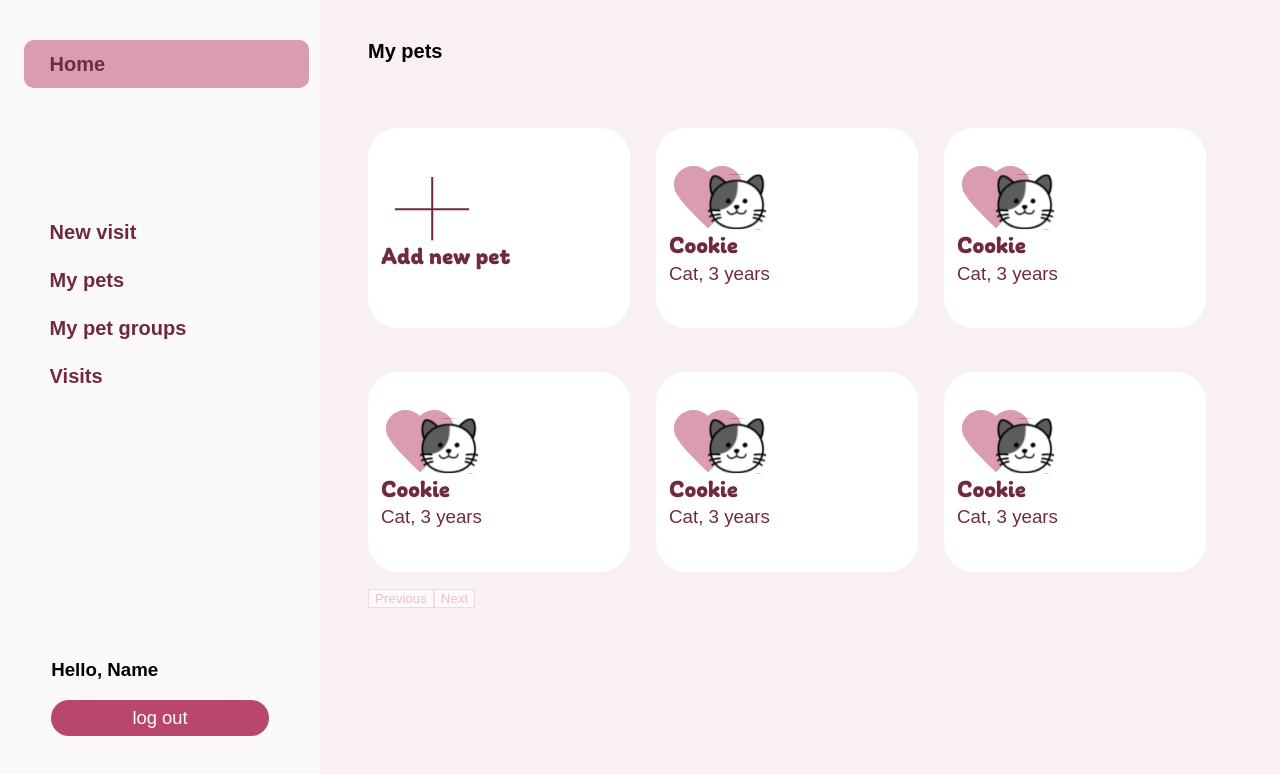
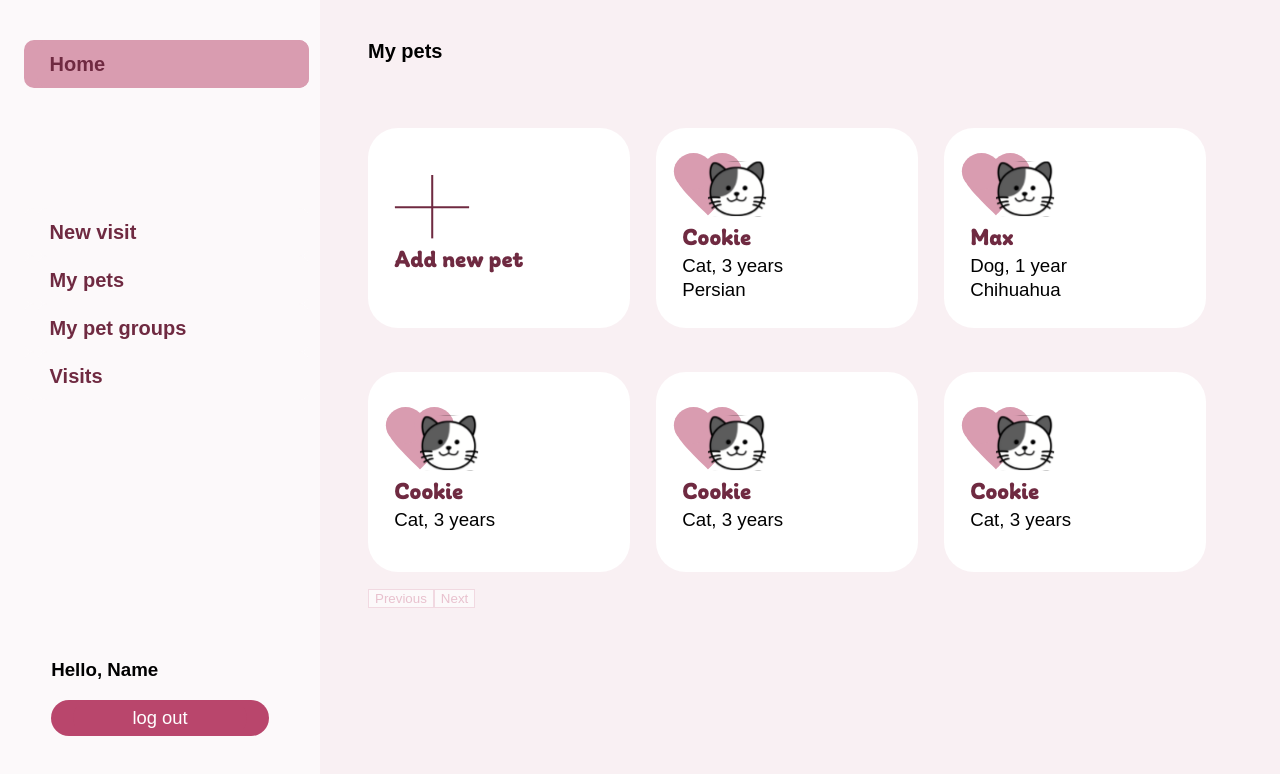
Before and after one commit to achwi00/vetclinic-front, a React (Create React App) app: page /dashboard/my-pets in a window 1280 px wide. Shown: the top 774 px of the page. Built offline with nearby package versions, Linux system fonts and the light colour scheme.

Commit message:
[Style] fix styling of headers in pet list

```diff
--- a/src/styles/pets.css
+++ b/src/styles/pets.css
@@ -32,3 +32,14 @@ li{
     min-height: 25vh;
     max-width: 24vw;
 }
+.pet-name{
+    margin: 2% 0 1% 10%;
+    font-weight: bold;
+    font-family: 'Giulia', sans-serif;
+    color: var(--plum);
+}
+.pet-description{
+    margin: 0 0 1% 10%;
+    color: black;
+    font-weight: normal;
+}
--- a/src/styles/services.css
+++ b/src/styles/services.css
@@ -19,7 +19,6 @@
 .service{
     flex: 1 1 calc(33.333% - 6vw);
     min-height: 30vh;
-    /*//flex: 0 0 calc(33.333% - 20px);*/
 }
 .service-icon{
     width: 10vw;
--- a/src/views/user_dashboard/DashboardMyPets.js
+++ b/src/views/user_dashboard/DashboardMyPets.js
@@ -13,8 +13,8 @@ function DashboardMyPets(){
     ]
     const boxes = [
         {iconName: 'plus', title: 'Add new pet'},
-        {iconName: 'cat', title: 'Cookie', descrPart1: 'Cat, 3 years', },
-        {iconName: 'cat', title: 'Cookie', descrPart1: 'Cat, 3 years', },
+        {iconName: 'cat', title: 'Cookie', descrPart1: 'Cat, 3 years', descrPart2: 'Persian'},
+        {iconName: 'cat', title: 'Max', descrPart1: 'Dog, 1 year', descrPart2: 'Chihuahua'},
         {iconName: 'cat', title: 'Cookie', descrPart1: 'Cat, 3 years', },
         {iconName: 'cat', title: 'Cookie', descrPart1: 'Cat, 3 years', },
         {iconName: 'cat', title: 'Cookie', descrPart1: 'Cat, 3 years', }
@@ -33,9 +33,10 @@ function DashboardMyPets(){
                                 iconName={box.iconName}
                                 iconStyle="service-icon"
                                 descrPart1={box.descrPart1}
+                                descrPart2={box.descrPart2}
                                 styleClass="box pet"
-                                titleStyle="service-title"
-                                descrStyle="service-description"
+                                titleStyle="pet-name"
+                                descrStyle="pet-description"
                             />
                         ))}
                         styleClass="pet-holder"
```
